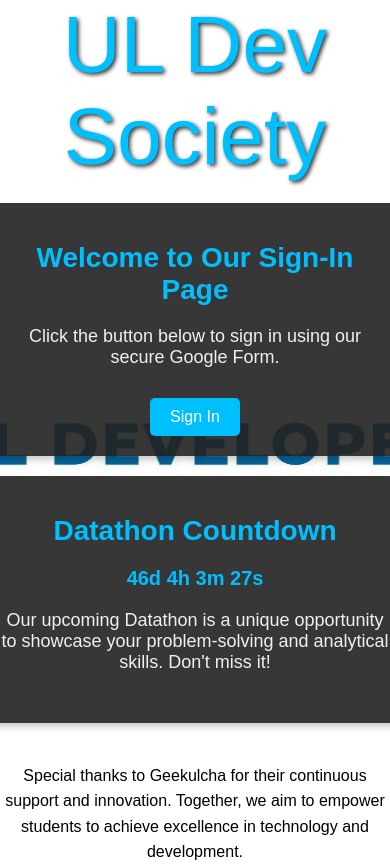
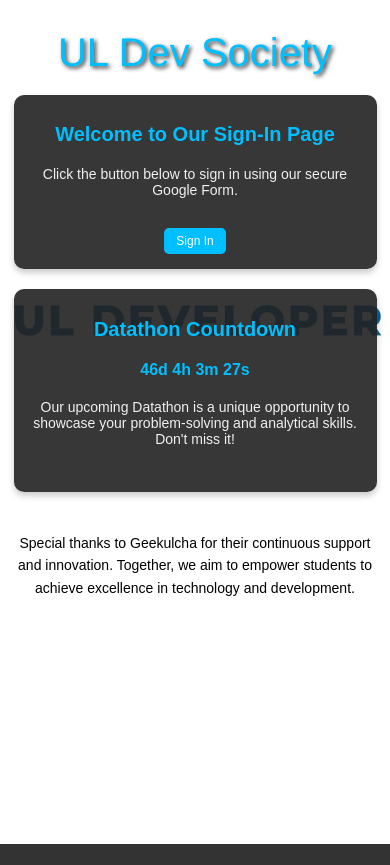
Before and after one commit to lindo20/ULDev-Sign-in, a plain HTML site: page index.html in a window 390 px wide. After the commit the page ends 844 px from the top, so only its background shows below. Drawn offline with Linux system fonts and the light colour scheme.

Commit message:
Update index.css

```diff
--- a/index.css
+++ b/index.css
@@ -86,3 +86,79 @@ p
     margin-top: 20px;
     line-height: 1.6;
 }
+
+@media (max-width: 768px)
+ {
+    body
+    {
+        padding: 10px;
+        height: auto;
+    }
+
+    header
+     {
+        font-size: 60px;
+    }
+
+    .container
+    {
+        padding: 15px;
+        max-width: 90%;
+    }
+
+    h1
+     {
+        font-size: 24px;
+    }
+
+    p
+    {
+        font-size: 16px;
+    }
+
+    .button
+    {
+        font-size: 14px;
+        padding: 8px 16px;
+    }
+
+    .countdown
+    {
+        font-size: 18px;
+    }
+}
+
+@media (max-width: 480px)
+ {
+    header
+    {
+        font-size: 40px;
+    }
+
+    h1
+     {
+        font-size: 20px;
+    }
+
+    p
+    {
+        font-size: 14px;
+    }
+
+    .button
+    {
+        font-size: 12px;
+        padding: 6px 12px;
+    }
+
+    .countdown
+    {
+        font-size: 16px;
+    }
+
+    .geekulcha,
+    p3
+    {
+        font-size: 14px;
+    }
+}
```
